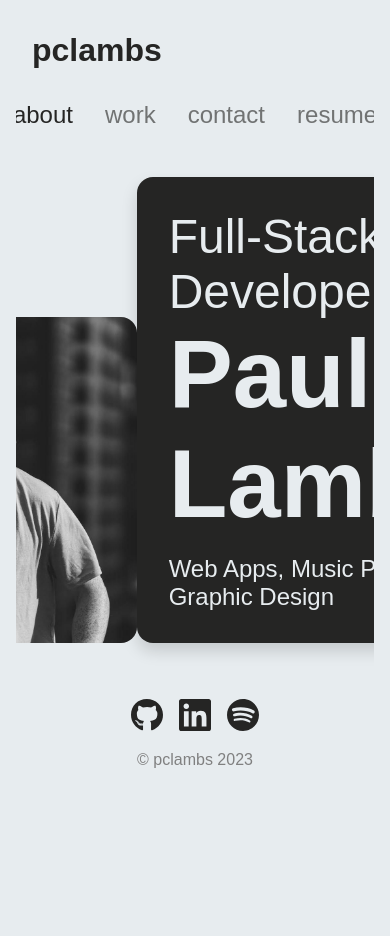
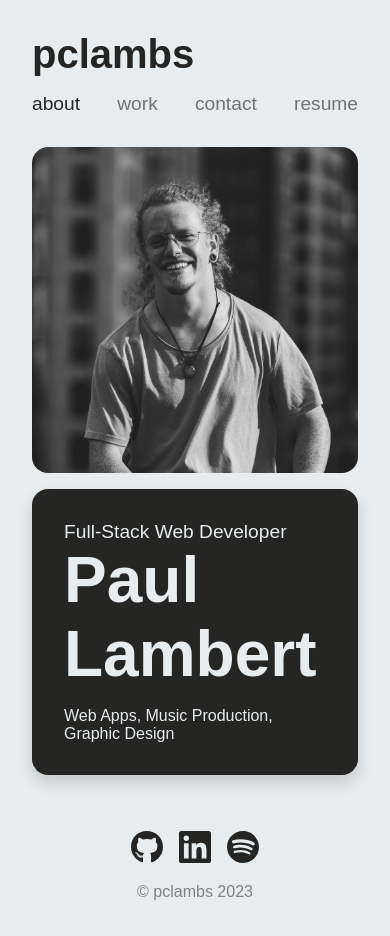
Before and after one commit to pclambs/react-portfolio, a React (Vite) app: page / in a window 390 px wide. Shown: the top 936 px of the page. Before the commit the page ends 844 px from the top, so only its background shows below. Built offline with nearby package versions, Linux system fonts and the light colour scheme.

Commit message:
added total responsiveness to about section

```diff
--- a/src/components/Navigation/Navigation.css
+++ b/src/components/Navigation/Navigation.css
@@ -1,8 +1,7 @@
 nav {
 	display: flex;
 	align-items: center;
-	padding-left: 1rem;
-	padding-right: 1rem;
+
 }
 
 nav a {
@@ -21,6 +20,13 @@ nav a.active {
 	color: #252524;
 }
 
+@media screen and (max-width: 992px) {
+	nav {
+		padding-right: 0;
+		margin-top: 1rem;
+	}
+}
+
 @media screen and (max-width: 768px) {
 	nav {
 		justify-content: center;
@@ -30,9 +36,16 @@ nav a.active {
 	}
 }
 
-@media screen and (max-width: 992px) {
+
+@media screen and (max-width: 460px) {
 	nav {
-		padding-right: 0;
-		margin-top: 1rem;
+		display: flex;
+		justify-content: space-between;
+	}
+
+	nav a {
+		font-size: 1.2rem;
+		padding: 0;
+
 	}
 }
--- a/src/components/WorkBlock/WorkBlock.css
+++ b/src/components/WorkBlock/WorkBlock.css
@@ -20,6 +20,10 @@
   color: #e7ecef;
   text-align: start;
   margin: 0;
+  font-weight: 200;
+  padding-top: .2rem;
+  padding-left: .25rem;
+  font-size: 1.2rem;
 }
 
 .work-block img {
--- a/src/pages/About/About.css
+++ b/src/pages/About/About.css
@@ -1,20 +1,20 @@
 .about-paul {
-  display: block;
-  width: 40rem;
-  max-width: 100%;
-  height: auto;
+  flex: 0 0 55%;
   border-radius: 1rem;
+}
+.about-card {
+  flex: 0 0 37%;
 }
 
 .about-card {
-  position: relative;
-  bottom: 15rem; /* Adjust this value to control the overlap */
-  left: -5rem; /* Adjust this value to control horizontal placement */
   background-color: #252524;
   border-radius: 1rem;
   box-shadow: 0 0.5rem 1rem rgba(0, 0, 0, 0.15);
   padding: 2rem;
-  max-width: fit-content; /* Makes the card only as wide as its content */
+  margin-left: -10%; /* Causes the card to overlap the image by 10% */
+  position: relative; /* Ensures the card is positioned above the image */
+  z-index: 1; /* Raises the card above the image */
+
 }
 
 .about-card h4, .about-card h5 {
@@ -37,13 +37,67 @@ h5 {
   color: #e7ecef;
 }
 
+@media screen and (max-width: 1295px) {
+  .about-paul {
+    margin-left: -20%;
+  }
+
+  .about-card {
+    margin-left: -25%;
+  }
+}
+@media screen and (max-width: 1000px) {
+  .about-paul {
+    margin-left: -35%;
+  }
+  .about-card {
+    margin-left: -35%;
+
+  }
+}
+
+@media screen and (max-width: 900px) {
+  .about-paul {
+    margin-left: -35%;
+  }
+  .about-card {
+    margin-left: -55%;
+
+  }
+}
+
 @media screen and (max-width: 768px) {
   .about-paul {
     max-width: 100%;
+    margin-bottom: 1rem;
+    margin-left: 0;
   }
 
   .about-card {
-    bottom: 0;
-    left: 0;
+    width: 100%;
+    min-width: 100%;
+    margin-left: 0;
+  }
+
+  h4 {
+    font-size: 5rem;
+  }
+
+  h5 {
+    font-size: 2rem;
   }
 }
+
+@media screen and (max-width: 460px) {
+  h4 {
+    font-size: 4rem;
+  }
+
+  h5 {
+    font-size: 1.2rem;
+  }
+
+  .about-card p {
+    font-size: 1rem;
+  }
+}
--- a/src/pages/Work/Work.css
+++ b/src/pages/Work/Work.css
@@ -2,7 +2,7 @@
 	display: grid;
 	grid-template-columns: repeat(2, 1fr); /* 2 columns */
 	padding: 1rem;
-	gap: 1rem
+	gap: 1.5rem;
 }
 
 @media screen and (max-width: 768px) {
--- a/src/styles.css
+++ b/src/styles.css
@@ -11,13 +11,17 @@ body, html {
 
 body {
 	font-family: Arial, sans-serif;
-	margin: 1rem;
-	padding: 1rem;
+	padding: 2rem;
 	background-color: #e7ecef;
 }
 
 h1, h2, h3 {
 	color: #252524;
+}
+
+h1 {
+	font-size: 2.5rem;
+	font-weight: 800;
 }
 
 h2 {
@@ -39,13 +43,10 @@ h3 {
 }
 
 .container {
-  position: relative;
-  width: 100%;
-  max-width: 100rem;
-  margin: 0 auto;
   display: flex;
   justify-content: center;
-  align-items: flex-end;
+  align-items: center;
+  width: 100%;
 }
 
 
@@ -59,6 +60,16 @@ h3 {
 	h2 {
 		display: none;
 	}
+
+	.container {
+		position: relative;
+		width: 100%;
+		margin: 0 0;
+		display: flex;
+		justify-content: center;
+		flex-direction: column;
+		align-items: center;
+	}
 }
 
 /* Media query for larger screens */
```
